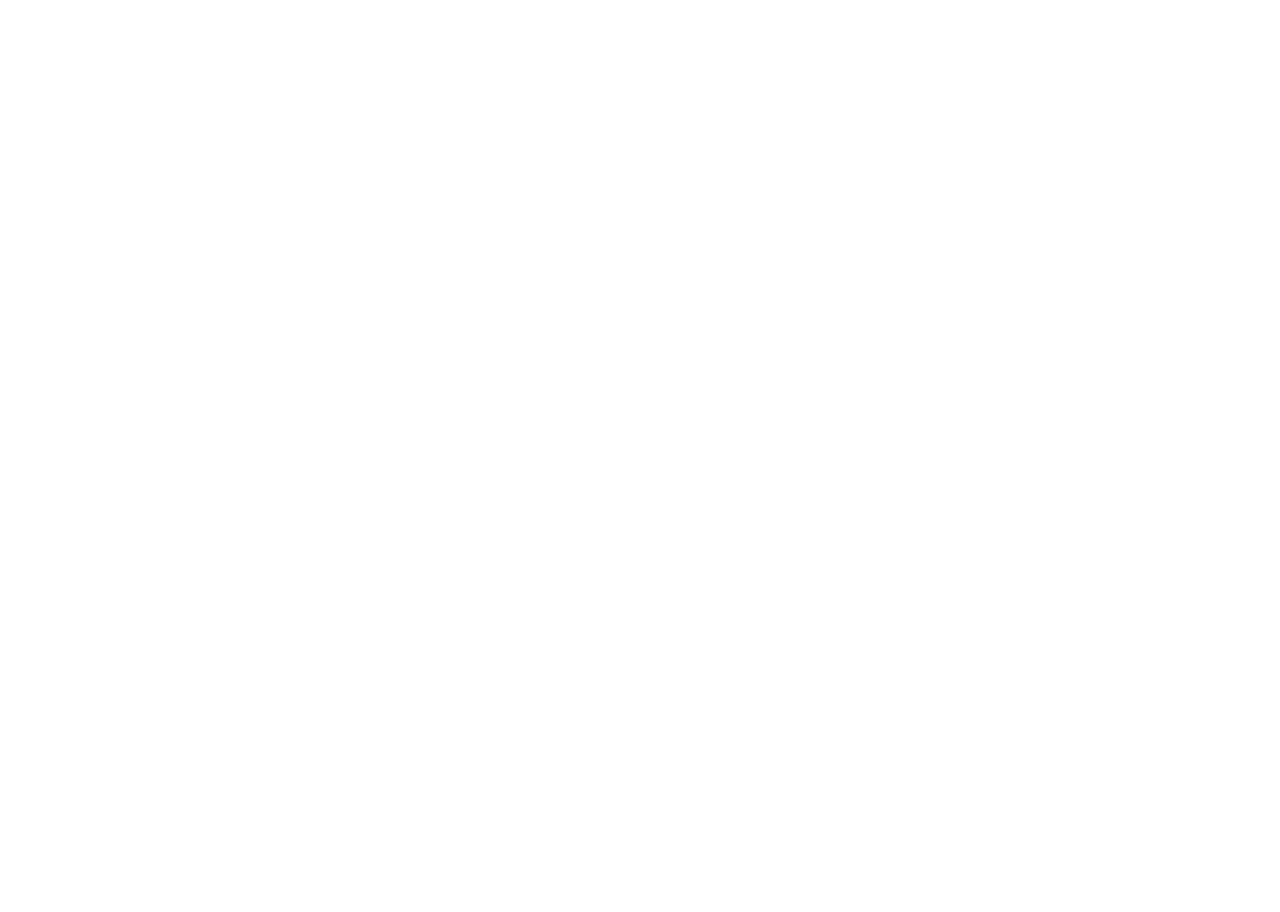
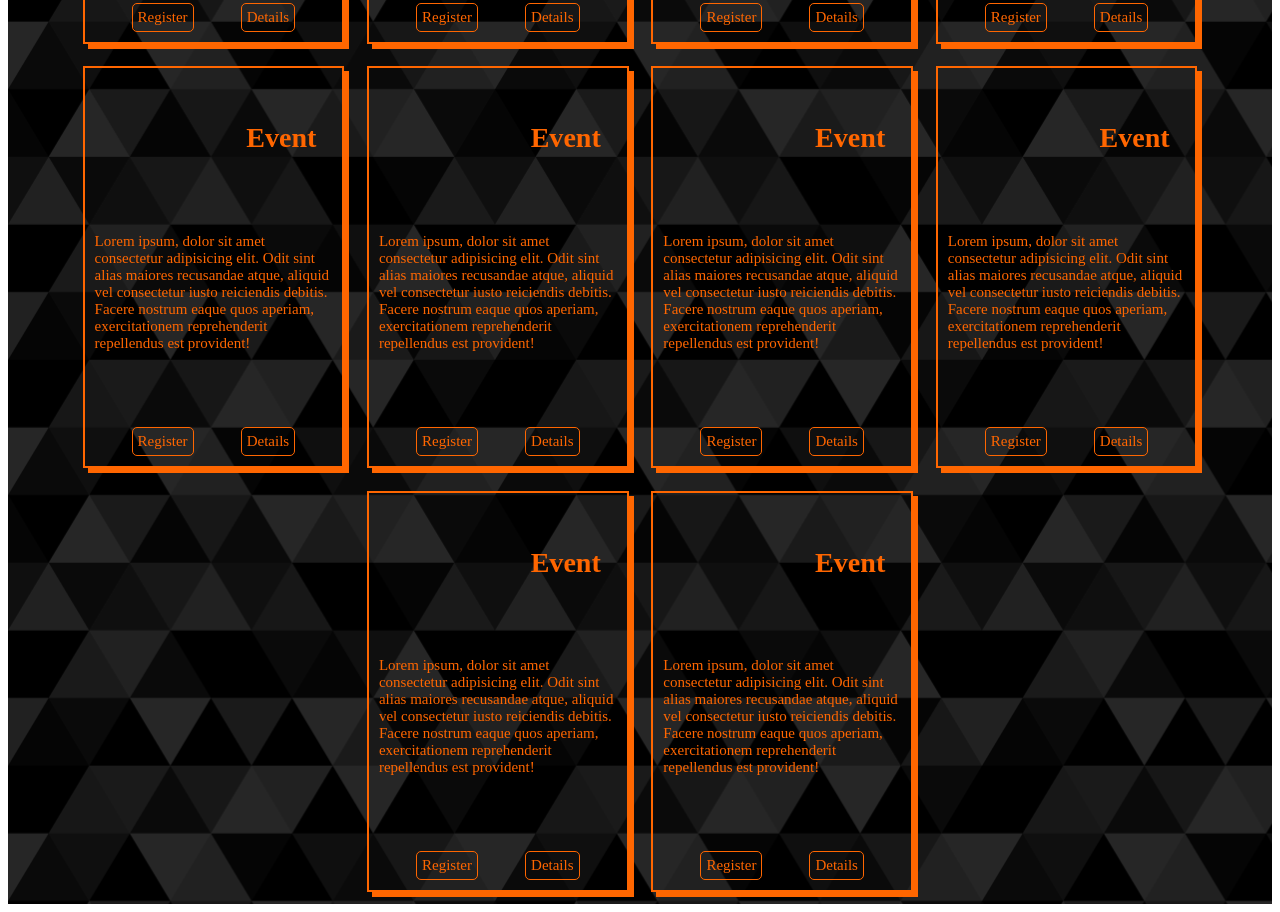
Before and after one commit to omtayade/Magnate21, a React (Create React App) app: page /events in a window 1280 px wide. Shown: the part 460-1372 px from the top of the page. Before the commit the page ends 800 px from the top, so only its background shows below. Built offline with nearby package versions, Linux system fonts and the light colour scheme; no server answers.

Commit message:
modal and card comps

```diff
--- a/src/App.js
+++ b/src/App.js
@@ -2,13 +2,14 @@
 import SignInAndSignUp from './pages/sign-in-and-sign-up/sign-in-and-sign-up.component'
 import Header from './components/headers/headers.component'
 import {auth , createUserProfile} from './firebase/firebase.utils'
-import './App.css';
+//import './App.css';
 import {Route, Switch ,Redirect } from 'react-router-dom';
 import {connect} from 'react-redux'
 import {setCurrentUser} from './redux/user/user.actions'
 import {selectCurrentUser} from './redux/user/user.selectors'
 import {createStructuredSelector} from 'reselect'
 import AboutUs from './pages/About us/about-us.component'
+import Body from './pages/events/Body'
 
 
 class App extends React.Component {
@@ -48,7 +49,7 @@
   render (){
     return (
       <div className="App">
-        <Header />
+        {/* <Header />
         <Switch>
 
 
@@ -59,7 +60,8 @@
               (<SignInAndSignUp/>)
 
                 } />
-        </Switch>
+        </Switch> */}
+        <Body/>
 
       </div>
    );
--- a/src/pages/event cards/Card.css
+++ b/src/components/event-cards/Card.css
@@ -9,7 +9,7 @@
   font-size: 150%;
   text-align: right;
   overflow: hidden;
-  box-shadow: 10px 10px rgb(255, 102, 0);
+  box-shadow: 5px 5px rgb(255, 102, 0);
 }
 .card__heading {
   margin-top: 10%;
@@ -68,8 +68,8 @@
 }
 .customModal {
   background: rgb(255, 102, 0);
-  max-width: 500px;
-  width: 100%;
+  width: 80vw;
+  min-width: 200px;
 }
 
 /* abstract bg */
--- a/src/pages/event cards/Card.js
+++ b/src/components/event-cards/Card.js
@@ -1,7 +1,7 @@
 import React, { useState} from 'react'
-import 'react-responsive-modal/styles.css';
+import { AppModal } from '../modal/AppModal';
 import './Card.css'
-import { Modal } from 'react-responsive-modal';
+
 
 function Card({title , children, modalData}) {
 
@@ -38,15 +38,9 @@
             </div>
 
             <div>
-                <Modal open={open} onClose={() => setOpen(false)} classNames={{
-                                                                        overlay: "customOverlay",
-                                                                        modal: "customModal",
-                                                                        }} center>
-                    <h2>Details</h2>
-                    <p>
-                        {modalData}
-                    </p>
-                </Modal>
+                <AppModal open={open} modalTitle={"Details"}  >
+                    Lorem ipsum dolor sit amet consectetur, adipisicing elit. Debitis aliquam asperiores eum a porro. Alias labore quis itaque assumenda ipsam eius? Ipsum hic sint quo ab molestiae blanditiis recusandae. Laborum.
+                </AppModal>
             </div>
         </div>
     )
--- /dev/null
+++ b/src/components/modal/AppModal.css
@@ -0,0 +1,8 @@
+.customOverlay {
+  background: rgba(0, 0, 0, 0.7);
+}
+.customModal {
+  background: rgb(255, 102, 0);
+  width: 80vw;
+  min-width: 200px;
+}
--- /dev/null
+++ b/src/components/modal/AppModal.js
@@ -0,0 +1,24 @@
+import React, { useState } from 'react'
+import 'react-responsive-modal/styles.css';
+import './AppModal.css'
+import { Modal } from 'react-responsive-modal';
+
+export const AppModal = ({open, modalTitle, children}) => {
+
+
+    const [Open, setOpen] = useState(true)
+
+    return (
+        <div>
+                <Modal open={Open && open} onClose={()=>setOpen(false)} classNames={{
+                                                                        overlay: "customOverlay",
+                                                                        modal: "customModal",
+                                                                        }} center>
+                    <h2>{modalTitle}</h2>
+                    <p>
+                        {children}
+                    </p>
+                </Modal>
+            </div>
+    )
+}
--- a/src/index.js
+++ b/src/index.js
@@ -1,6 +1,6 @@
 import React from 'react';
 import ReactDOM from 'react-dom';
-import './index.css';
+//import './index.css';
 import {PersistGate} from 'redux-persist/integration/react';
 import App from './App';
 // import reportWebVitals from './reportWebVitals';
--- a/src/pages/event cards/Body.css
+++ b/src/pages/events/Body.css
@@ -23,6 +23,7 @@
   margin-bottom: 2%;
 }
 .app__body__heading > a {
+  color: rgb(255, 102, 0);
   top: 10;
   cursor: pointer;
 }
@@ -61,18 +62,20 @@
 .app__body__cards > div {
   flex: 50%;
   width: 100%;
+  max-width: 50%;
   display: flex;
   justify-content: center;
   align-content: center;
   flex-direction: row;
 }
 
-@media only screen and (max-width: 768px) {
+@media only screen and (max-width: 900px) {
   .app__body__cards {
     flex-direction: column;
   }
   .app__body__cards > div {
     flex-direction: row;
+    max-width: none;
   }
 }
 
@@ -82,5 +85,6 @@
   }
   .app__body__cards > div {
     flex-direction: column;
+    max-width: none;
   }
 }
--- a/src/pages/event cards/Body.js
+++ b/src/pages/events/Body.js
@@ -1,5 +1,5 @@
 import React from 'react'
-import Card from './Card'
+import Card from '../../components/event-cards/Card'
 import './Body.css'
 
 function Body() {
@@ -48,6 +48,16 @@
                     </Card>
                     </div>
                 </div>
+                <div className="app__body__cards">
+                    <div className="a">
+                    <Card title={<h3>Event</h3>} modalData={data}>
+                        {data}
+                    </Card>
+                    <Card title={<h3>Event</h3>} modalData={data}>
+                        {data}
+                    </Card>
+                    </div>
+                </div>
             </div>
         </>
     )
```
